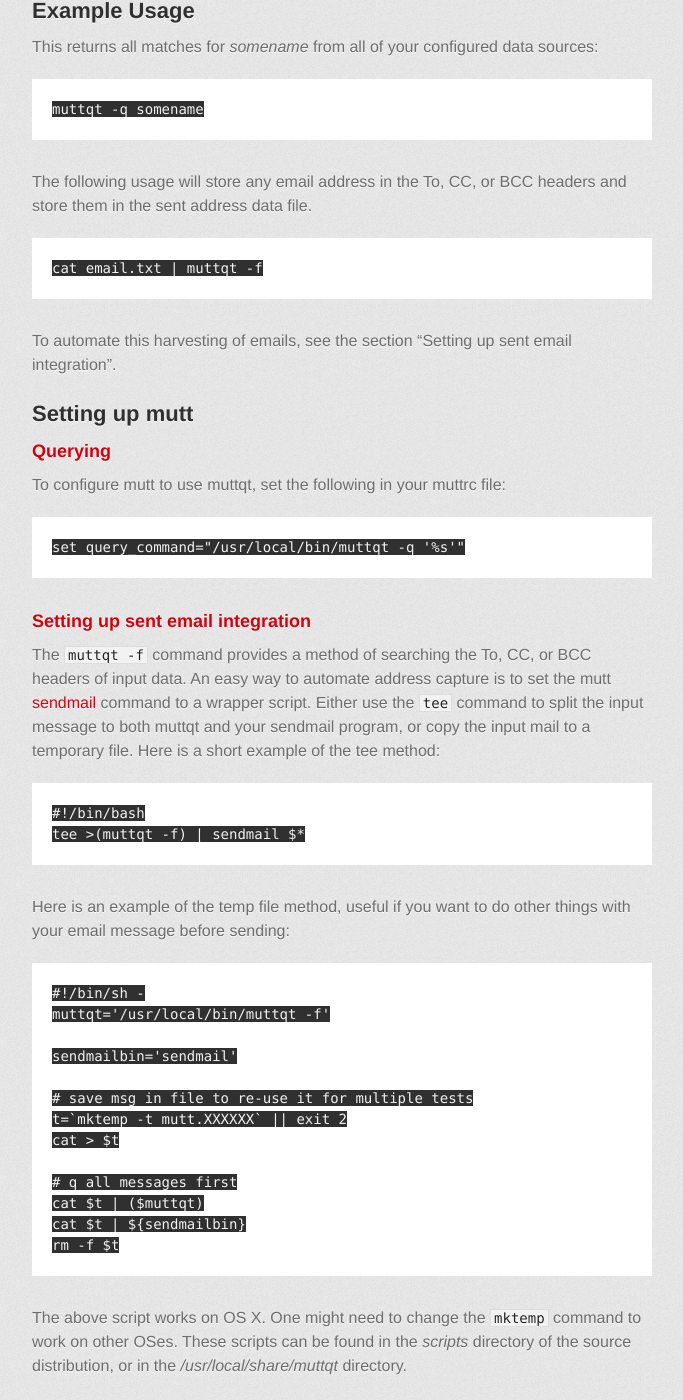
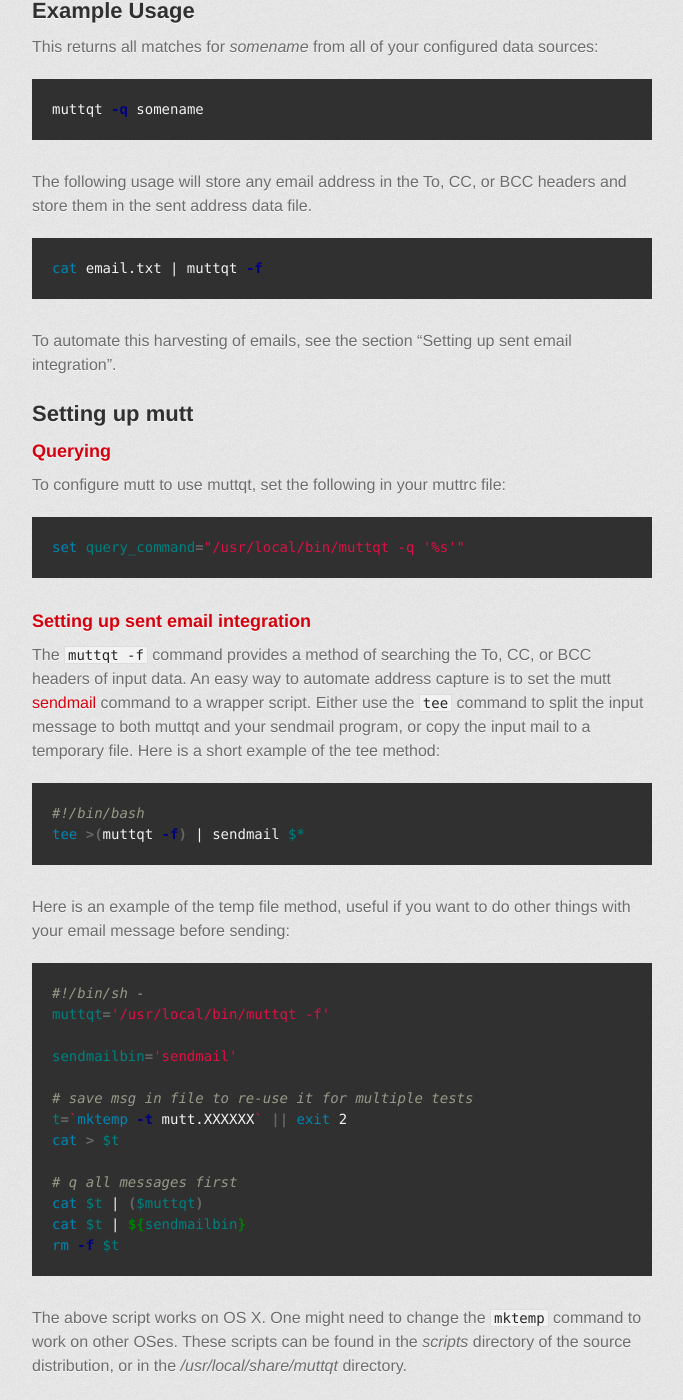
Before and after one commit to tgray/muttqt, a Jekyll site: the page built from index.markdown, in a window 1280 px wide and 1400 px high, scrolled down 1723 px. Shown: the whole window, without its empty margins (298-981 px from the left). Built offline with Jekyll 4.4.1, drawn with Linux system fonts in a browser that asks for light colours; some web fonts are replaced; some of the changed text lies outside the part shown.

Commit message:
Updated readme

```diff
--- a/index.markdown
+++ b/index.markdown
@@ -36,18 +36,24 @@
 One can copy the `muttqt` python file to your path to install.  Alternately, it
 can be installed by running
 
-    make
-    make install
+{% highlight sh %}
+make
+make install
+{% endhighlight %}
 
 If you would like to install it in a location other than */usr/local*, use the
 prefix setting when running `make install` like so:
 
-    make prefix=/path/to/install install
+{% highlight sh %}
+make prefix=/path/to/install install
+{% endhighlight %}
 
 On OS X, you will probably also want to install the `contacts` program.  It can
 be installed easily by using [homebrew][]:
 
-    brew install https://raw.github.com/tgray/homebrew-tgbrew/master/contacts.rb
+{% highlight sh %}
+brew install https://raw.github.com/tgray/homebrew-tgbrew/master/contacts.rb
+{% endhighlight %}
 
 ## Configuring ##
 
@@ -63,12 +69,16 @@
 
 This returns all matches for *somename* from all of your configured data sources:
 
-    muttqt -q somename
+{% highlight sh %}
+muttqt -q somename
+{% endhighlight %}
 
 The following usage will store any email address in the To, CC, or BCC headers
 and store them in the sent address data file.
 
-    cat email.txt | muttqt -f
+{% highlight sh %}
+cat email.txt | muttqt -f
+{% endhighlight %}
 
 To automate this harvesting of emails, see the section "Setting up sent email
 integration".
@@ -79,7 +89,9 @@
 
 To configure mutt to use muttqt, set the following in your muttrc file:
 
-    set query_command="/usr/local/bin/muttqt -q '%s'"
+{% highlight sh %}
+set query_command="/usr/local/bin/muttqt -q '%s'"
+{% endhighlight %}
 
 ### Setting up sent email integration ###
 
@@ -89,25 +101,29 @@
 split the input message to both muttqt and your sendmail program, or copy the
 input mail to a temporary file.  Here is a short example of the tee method:
 
-    #!/bin/bash
-    tee >(muttqt -f) | sendmail $*
+{% highlight bash %}
+#!/bin/bash
+tee >(muttqt -f) | sendmail $*
+{% endhighlight %}
 
 Here is an example of the temp file method, useful if you want to do other things
 with your email message before sending:
 
-    #!/bin/sh -
-    muttqt='/usr/local/bin/muttqt -f'
+{% highlight sh %}
+#!/bin/sh -
+muttqt='/usr/local/bin/muttqt -f'
 
-    sendmailbin='sendmail'
+sendmailbin='sendmail'
 
-    # save msg in file to re-use it for multiple tests
-    t=`mktemp -t mutt.XXXXXX` || exit 2
-    cat > $t
+# save msg in file to re-use it for multiple tests
+t=`mktemp -t mutt.XXXXXX` || exit 2
+cat > $t
 
-    # q all messages first
-    cat $t | ($muttqt)
-    cat $t | ${sendmailbin}
-    rm -f $t
+# q all messages first
+cat $t | ($muttqt)
+cat $t | ${sendmailbin}
+rm -f $t
+{% endhighlight %}
 
 The above script works on OS X.  One might need to change the `mktemp` command
 to work on other OSes.  These scripts can be found in the *scripts* directory of
@@ -119,13 +135,17 @@
 
 Run the following (pointing the command at the appropriate file):
 
-    muttqt -i ~/.lbdb/m_inmail.list
+{% highlight sh %}
+muttqt -i ~/.lbdb/m_inmail.list
+{% endhighlight %}
 
 ### Exporting the sent SQL database ###
 
 Running the following will produce an `lbdb` compatible file:
 
-    muttqt -d output.txt
+{% highlight sh %}
+muttqt -d output.txt
+{% endhighlight %}
 
 This file can be edited and reimported to `muttqt` in the same manner as an
 `lbdb` sent address file.
@@ -139,7 +159,9 @@
 
 If you would like to remove all addresses last used before a certain date, run:
 
-    muttqt --date-prune date
+{% highlight sh %}
+muttqt --date-prune date
+{% endhighlight %}
 
 where *date* is in a YYYY-MM-DD format.
 
```
